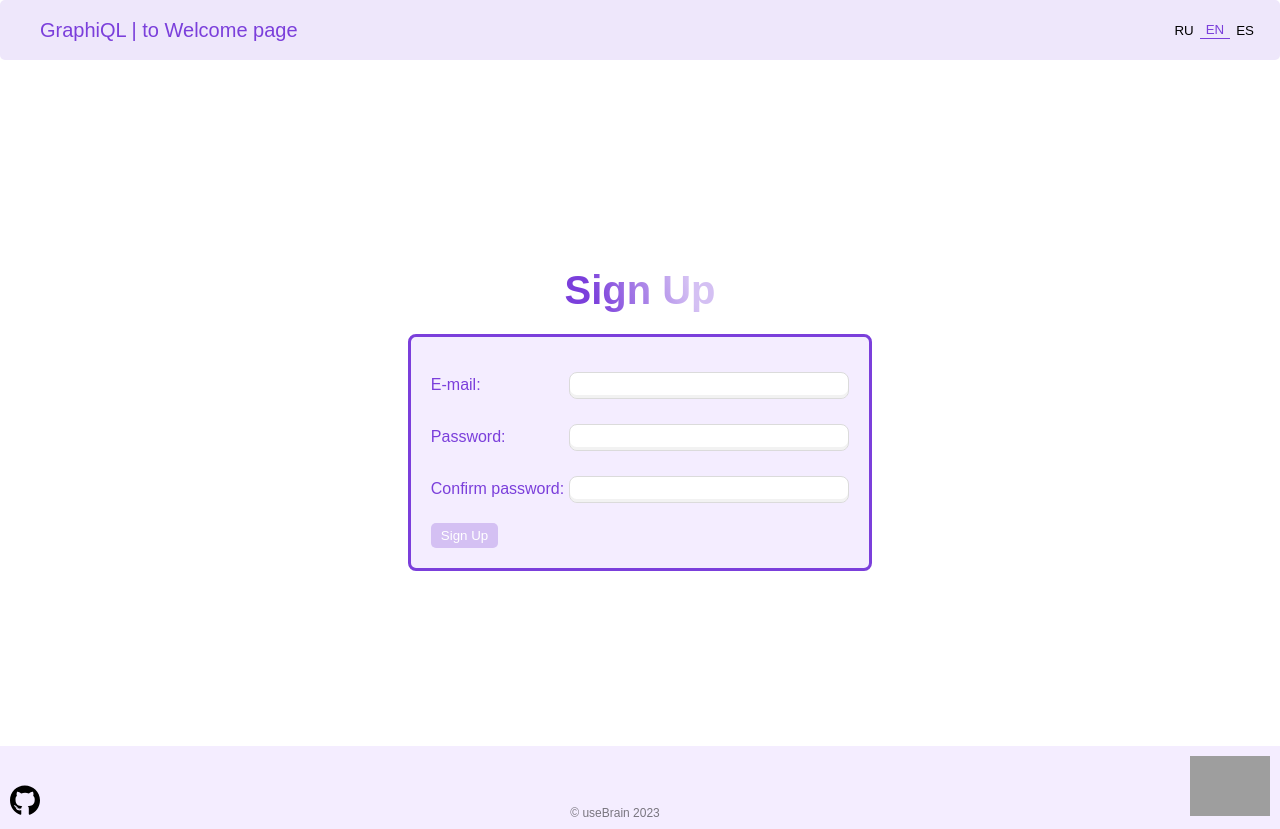
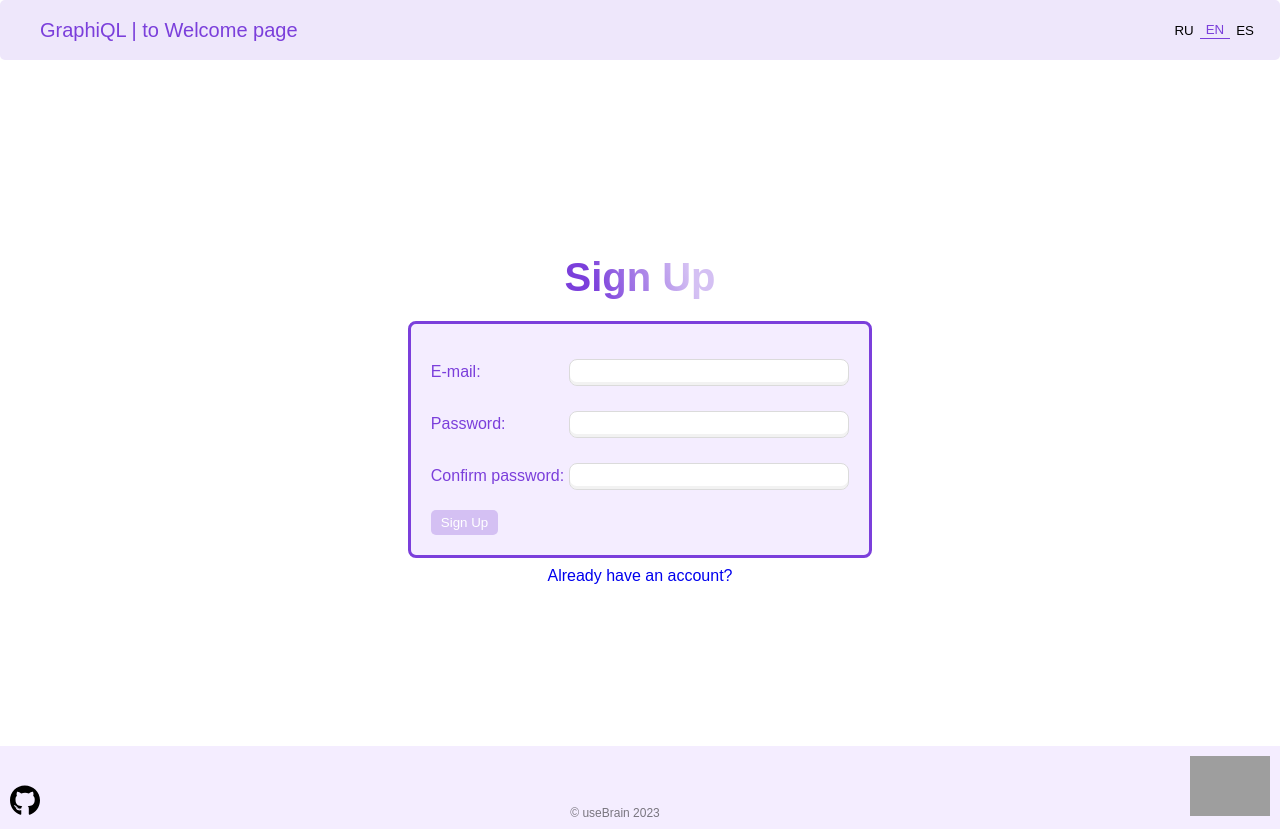
Before and after one commit to anastakozz/graphiql-app, a React (Vite) app: page /sign-up in a window 1280 px wide. Built offline with nearby package versions, Linux system fonts and the light colour scheme; no server answers; grey boxes are pictures that could not be loaded.

Commit message:
feat: add link to signin from signup

```diff
--- a/src/localization/en.json
+++ b/src/localization/en.json
@@ -46,6 +46,7 @@
   },
   "signUpPage": {
     "signUpTitle": "Sign Up",
+    "account": "Already have an account?",
     "error": "Email is already in use!"
   },
   "authorization": {
--- a/src/localization/es.json
+++ b/src/localization/es.json
@@ -46,6 +46,7 @@
   },
   "signUpPage": {
     "signUpTitle": "Inscribirse",
+    "account": "¿Ya tienes una cuenta?",
     "error": "Correo electrónico ya está en uso"
   },
   "authorization": {
--- a/src/localization/ru.json
+++ b/src/localization/ru.json
@@ -46,6 +46,7 @@
   },
   "signUpPage": {
     "signUpTitle": "Регистрация",
+    "account": "Уже есть аккаунт?",
     "error": "Адрес электроннй почты уже используется"
   },
   "authorization": {
--- a/src/pages/SignInPage.tsx
+++ b/src/pages/SignInPage.tsx
@@ -48,10 +48,10 @@ export default function SignInPage() {
             </Button>
           </form>
         </div>
-        <Link to="/sign-up" className="link-to-registration">
+        <Link to="/sign-up" className="account-link">
           <p>{dictionary.account}</p>
         </Link>
-        {error.length ? <ErrorPopUp onClick={handleError} error={error} /> : <></>}
+        {error.length !== 0 && <ErrorPopUp onClick={handleError} error={error} />}
       </div>
     )
   );
--- a/src/pages/SignUpPage.tsx
+++ b/src/pages/SignUpPage.tsx
@@ -6,7 +6,7 @@ import ConfirmPassword from '../components/AuthInputs/ConfirmPassword';
 import { useContext, useState } from 'react';
 import { createUserWithEmailAndPassword } from 'firebase/auth';
 import { auth, userContext, combinedSchema } from '../lib';
-import { useNavigate } from 'react-router-dom';
+import { Link, useNavigate } from 'react-router-dom';
 
 export default function SignUpPage() {
   const dictionary = useContext(userContext).localData?.signUpPage;
@@ -54,7 +54,10 @@ export default function SignUpPage() {
             </Button>
           </form>
         </div>
-        {error.length ? <ErrorPopUp onClick={handleError} error={error} /> : <></>}
+        <Link to="/sign-in" className="account-link">
+          <p>{dictionary.account}</p>
+        </Link>
+        {error.length !== 0 && <ErrorPopUp onClick={handleError} error={error} />}
       </div>
     )
   );
--- a/src/sass/pages/_sign-in-up-page.scss
+++ b/src/sass/pages/_sign-in-up-page.scss
@@ -44,7 +44,7 @@
     width: 150px;
   }
 }
-.link-to-registration {
+.account-link {
   margin-top: 10px;
 
   text-decoration: none;
```
